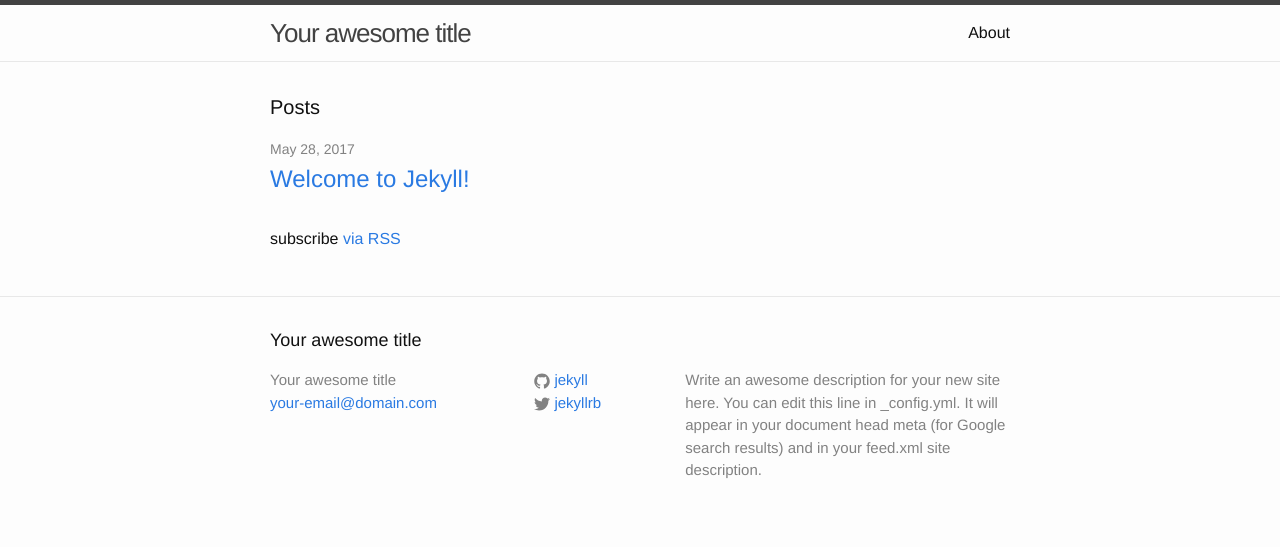
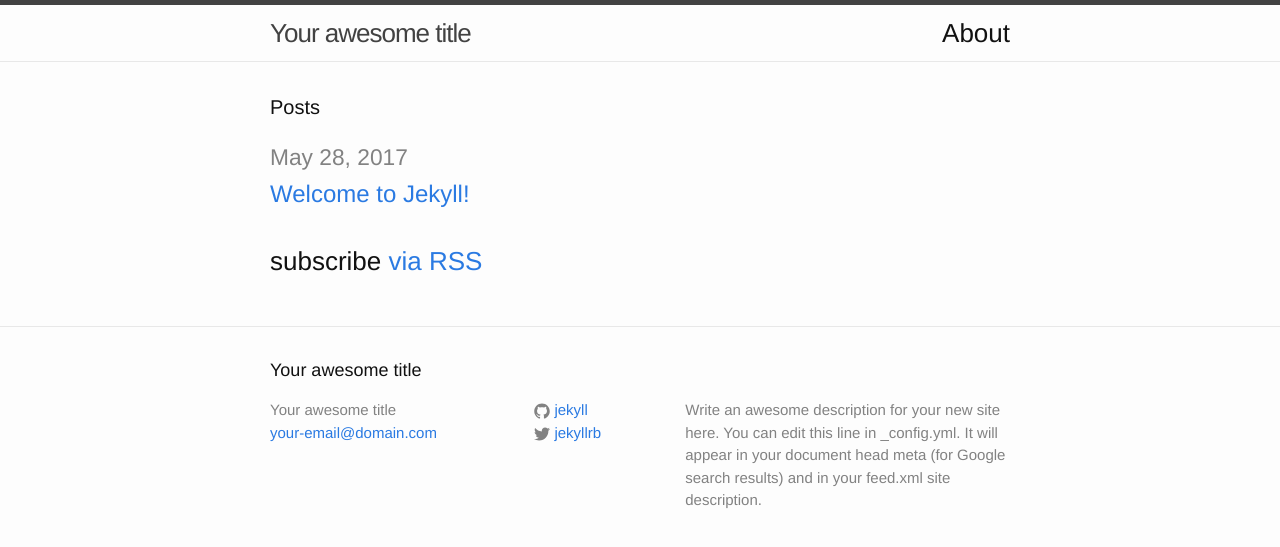
Before and after one commit to skybsky/skybsky.github.io, a Jekyll site: the page built from index.html, in a window 1280 px wide. Shown: the top 547 px of the page. Built offline with Jekyll 4.4.1, drawn with Linux system fonts in a browser that asks for light colours.

Commit message:
changed base-fotn-size from 16 to 26px

```diff
--- a/css/main.scss
+++ b/css/main.scss
@@ -7,7 +7,7 @@
 
 // Our variables
 $base-font-family: "Helvetica Neue", Helvetica, Arial, sans-serif;
-$base-font-size:   16px;
+$base-font-size:   26px;
 $base-font-weight: 400;
 $small-font-size:  $base-font-size * 0.875;
 $base-line-height: 1.5;
```
